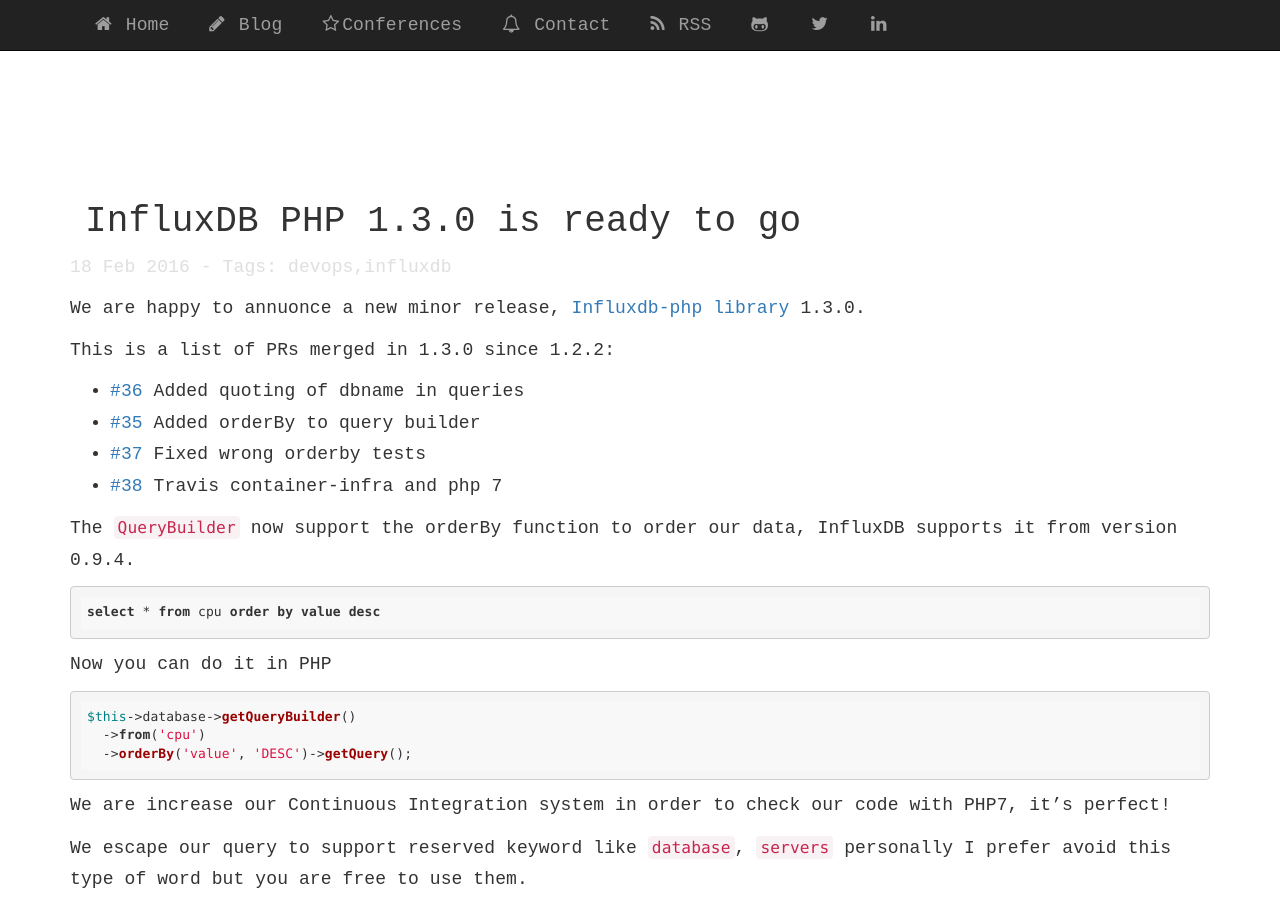
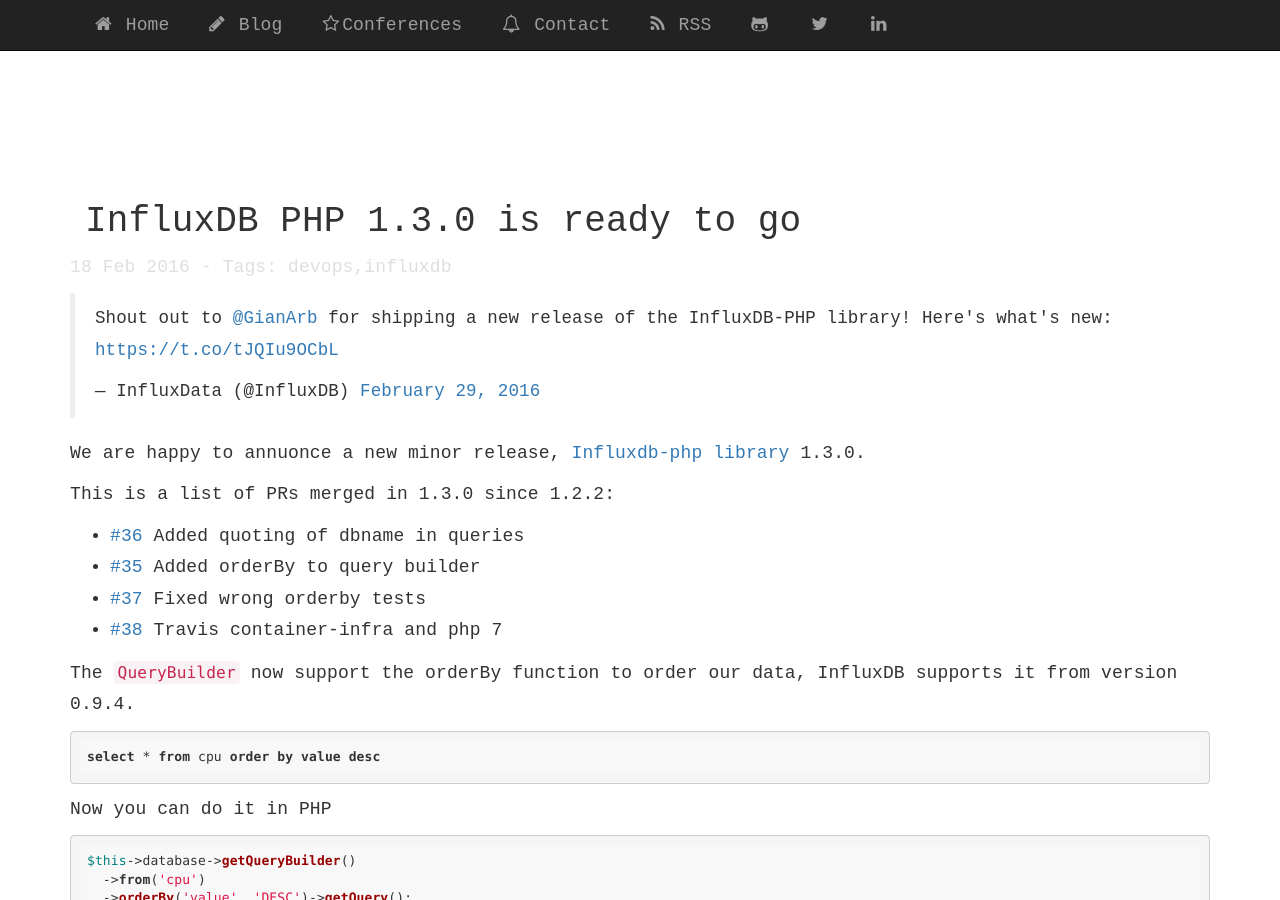
Before and after one commit to gianarb/gianarb.github.com, a Jekyll site: the page built from _posts/2016-02-18-influxdb-php-release-1-3-0.markdown, in a window 1280 px wide and 900 px high. Built offline with Jekyll 4.4.1, drawn with Linux system fonts in a browser that asks for light colours; nearby versions of some CDN libraries; comment, search, counter and statistics services are not loaded.

Commit message:
Add tweet influxdb release

```diff
--- a/_posts/2016-02-18-influxdb-php-release-1-3-0.markdown
+++ b/_posts/2016-02-18-influxdb-php-release-1-3-0.markdown
@@ -12,6 +12,10 @@
 priority: 0.6
 changefreq: yearly
 ---
+
+<blockquote class="twitter-tweet tw-align-center" data-lang="en"><p lang="en" dir="ltr">Shout out to <a href="https://twitter.com/GianArb">@GianArb</a> for shipping a new release of the InfluxDB-PHP library! Here&#39;s what&#39;s new: <a href="https://t.co/tJQIu9OCbL">https://t.co/tJQIu9OCbL</a></p>&mdash; InfluxData (@InfluxDB) <a href="https://twitter.com/InfluxDB/status/704403294592970752">February 29, 2016</a></blockquote>
+<script async src="//platform.twitter.com/widgets.js" charset="utf-8"></script>
+
 We are happy to annuonce a new minor release, [Influxdb-php library](https://github.com/influxdata/influxdb-php) 1.3.0.
 
 This is a list of PRs merged in 1.3.0 since 1.2.2:
```
